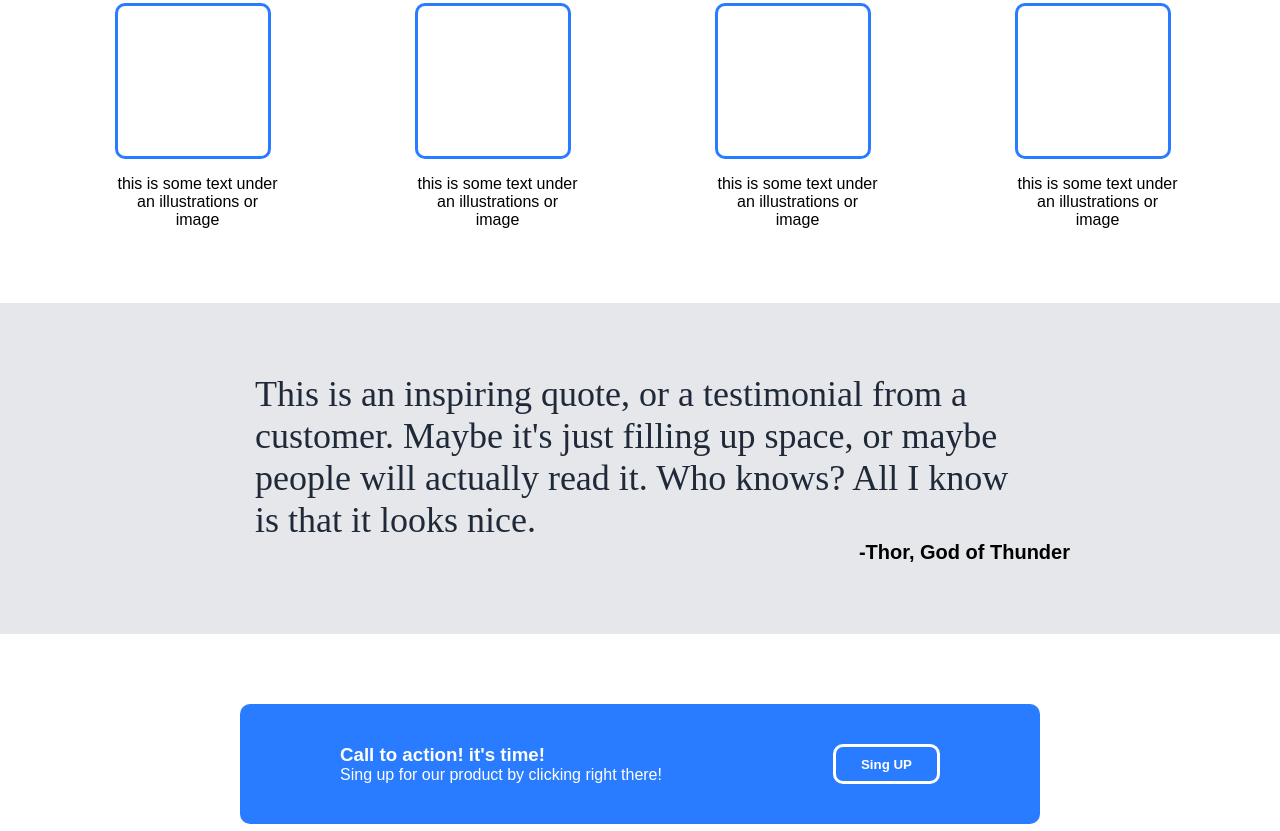
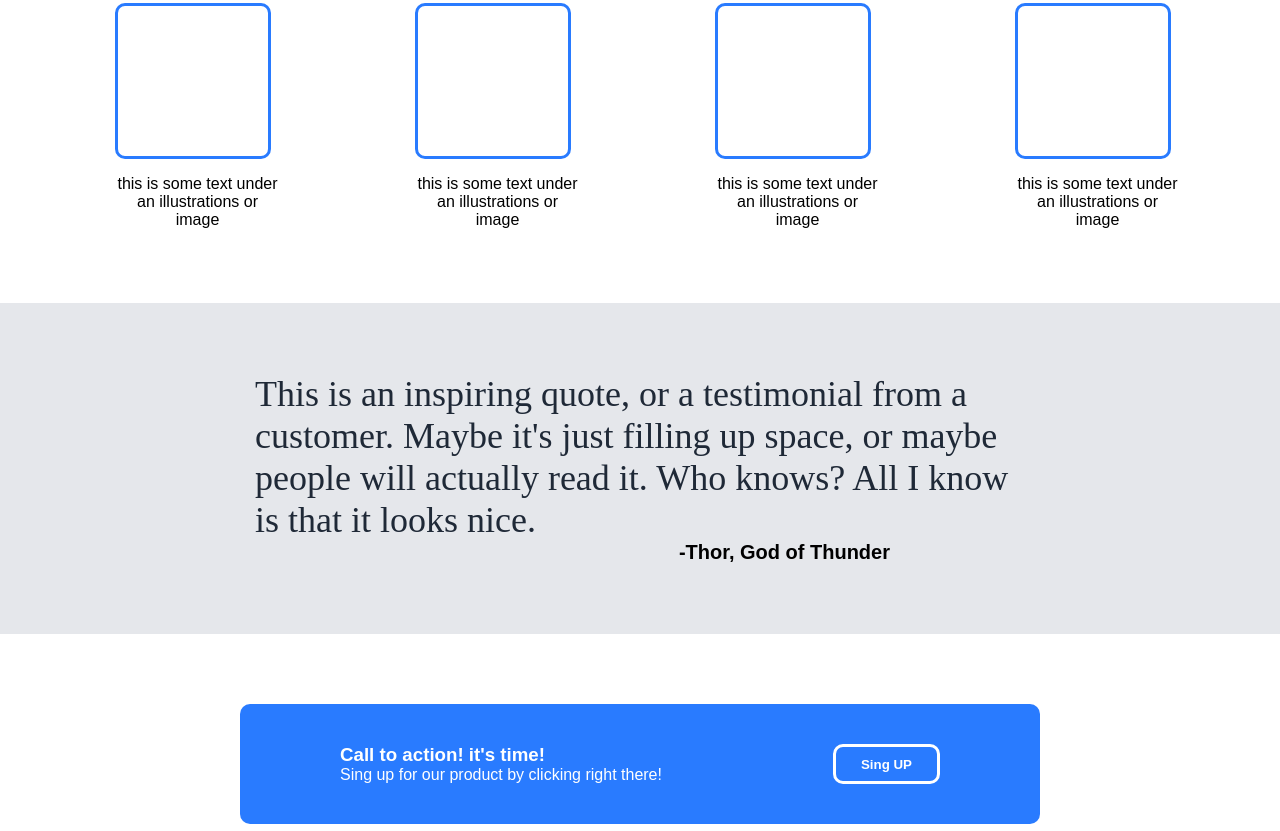
Before and after one commit to WilsonBeing/My-Landing-Page, a plain HTML site: page index.html in a window 1280 px wide. Shown: the part 548-1379 px from the top of the page. Drawn offline with Linux system fonts and the light colour scheme.

Commit message:
I fixed the author text

```diff
--- a/index.html
+++ b/index.html
@@ -74,7 +74,9 @@
           knows? All I know is that it looks nice.
         </p>
       </div>
-      <div id="author-text">-Thor, God of Thunder</div>
+      <div class="author-container">
+        <div id="author-text">-Thor, God of Thunder</div>
+      </div>
     </div>
     <!-- box-four  -->
     <div class="box-four">
--- a/styles.css
+++ b/styles.css
@@ -132,14 +132,12 @@ h1{
 /* box-tree */
 
 .box-tree{
+    display: flex;
+    align-items: center;
+    flex-direction: column;
     margin-top: 100px;
     background-color: #e5e7eb;
 
-}
-
-.box-tree-text_container{
-    display: flex;
-    justify-content: center;
 }
 
 .box-tree_text{
@@ -151,11 +149,18 @@ h1{
     font-family: italic;
 }
 
+.author-container{
+    display: flex;
+    justify-content: end;
+    width: 500px;
+}
+
 #author-text{
-    width: 1070px;
+    display: flex;
+    justify-content: center;
     font-weight: 700;
     font-size: 20px;
-    padding-bottom: 70px;
+    padding: 0px  0px  70px 100px;
     text-align: end;
 }
 
```
